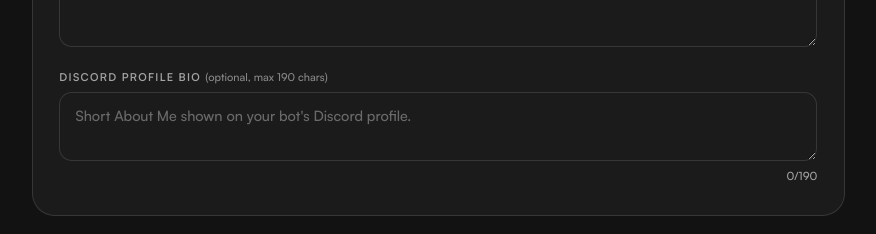
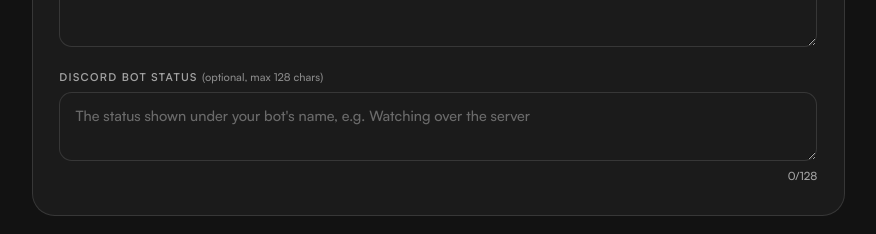
Before and after one commit to 22hype22/website-V3, a Next.js app: page / in a window 1280 px wide. Shown: the part 9290-9524 px from the top of the page, without its empty margins (6-882 px from the left). Built offline with nearby package versions, Linux system fonts and the light colour scheme.

Commit message:
Builder: bio field becomes Discord bot status, shown as a status line in the preview
Co-Authored-By: Claude Fable 5.1 <noreply@anthropic.com>
Claude-Session: https://claude.ai/code/session_01YLWWZieTLCvxiBYisF2b3k

```diff
--- a/src/components/site/Build.tsx
+++ b/src/components/site/Build.tsx
@@ -8,7 +8,7 @@ import { Mark, Split, useFadeUps } from "./primitives";
 /* "Design your dream bot": pick bases, give the bot a name, icon and banner, add notes, and watch the
    Discord-style preview and the quote update. "Continue to payment" hands the selection to the store. */
 
-const BIO_MAX = 190;
+const BIO_MAX = 128;
 
 type Identity = { name: string; about: string; bio: string; icon: string | null; banner: string | null };
 
@@ -121,8 +121,8 @@ export default function Build() {
                   <textarea rows={4} placeholder="Tell us about your bot: what it does, its personality, the vibe you're going for, and anything that makes it uniquely yours." value={id.about} onChange={(e) => setId({ ...id, about: e.target.value })} />
                 </label>
                 <label className="build_field">
-                  <span>Discord profile bio <em>(optional, max {BIO_MAX} chars)</em></span>
-                  <textarea rows={2} maxLength={BIO_MAX} placeholder="Short About Me shown on your bot's Discord profile." value={id.bio} onChange={(e) => setId({ ...id, bio: e.target.value })} />
+                  <span>Discord bot status <em>(optional, max {BIO_MAX} chars)</em></span>
+                  <textarea rows={2} maxLength={BIO_MAX} placeholder="The status shown under your bot's name, e.g. Watching over the server" value={id.bio} onChange={(e) => setId({ ...id, bio: e.target.value })} />
                   <small>{id.bio.length}/{BIO_MAX}</small>
                 </label>
               </section>
@@ -143,7 +143,7 @@ export default function Build() {
                   <div className="build_profile-name">{name} <span>APP</span></div>
                   <div className="build_profile-handle">{handle}#0001</div>
                   <div className="build_addapp">+ Add App</div>
-                  {id.bio.trim() && <><div className="build_label">About me</div><div className="build_profile-bio">{id.bio}</div></>}
+                  {id.bio.trim() && <div className="build_status"><i aria-hidden="true" />{id.bio}</div>}
                   <div className="build_label">Roles</div>
                   <div className="build_roles">
                     {pickedBases.length ? pickedBases.map((b) => <span key={b.id}><i />{b.name}</span>) : <span className="is-empty"><i />Pick a bot to add a role</span>}
--- a/src/styles/overrides.css
+++ b/src/styles/overrides.css
@@ -373,7 +373,8 @@ html.no-js [data-fade] { opacity: 1; }
 .build_profile-handle { font-size: 0.8rem; opacity: .55; margin-top: -0.35rem; }
 .build_addapp { margin: 0.5rem 0 0.25rem; background: #fff; color: #121212; border-radius: 0.6rem; text-align: center; font-weight: 600; font-size: 0.9rem; padding: 0.6rem; }
 .build_label { font-size: 0.62rem; letter-spacing: 0.12em; text-transform: uppercase; opacity: .55; font-weight: 600; margin-top: 0.35rem; }
-.build_profile-bio { font-size: 0.85rem; line-height: 1.45; opacity: .85; white-space: pre-wrap; }
+.build_status { display: flex; align-items: flex-start; gap: 0.45rem; font-size: 0.85rem; line-height: 1.4; opacity: .85; margin-top: -0.3rem; }
+.build_status i { flex: none; width: 0.55rem; height: 0.55rem; border-radius: 50%; background: #3ba55d; margin-top: 0.3rem; }
 .build_roles { display: flex; flex-wrap: wrap; gap: 0.4rem; }
 .build_roles span { display: inline-flex; align-items: center; gap: 0.4rem; font-size: 0.75rem; border: 1px solid rgba(255, 255, 255, 0.2); border-radius: 0.5rem; padding: 0.25rem 0.55rem; }
 .build_roles span i { width: 0.5rem; height: 0.5rem; border-radius: 50%; background: #fff; }
```
